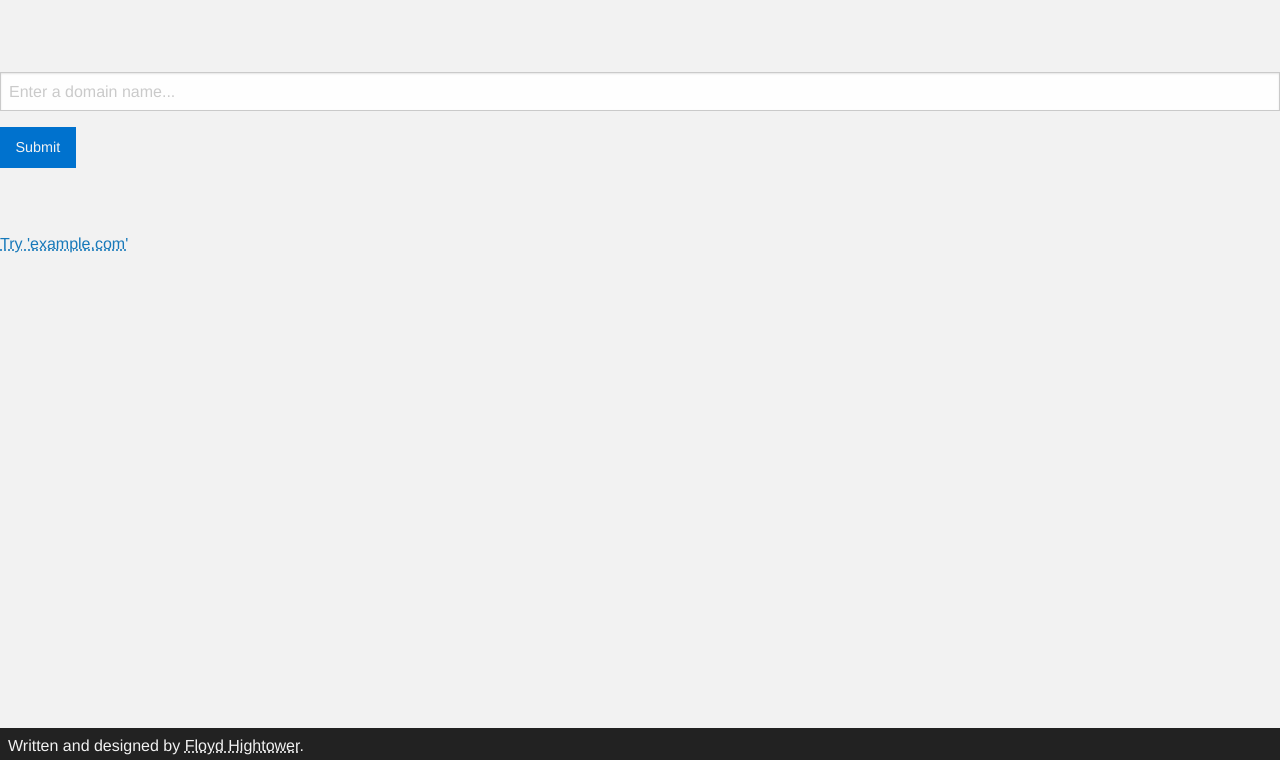
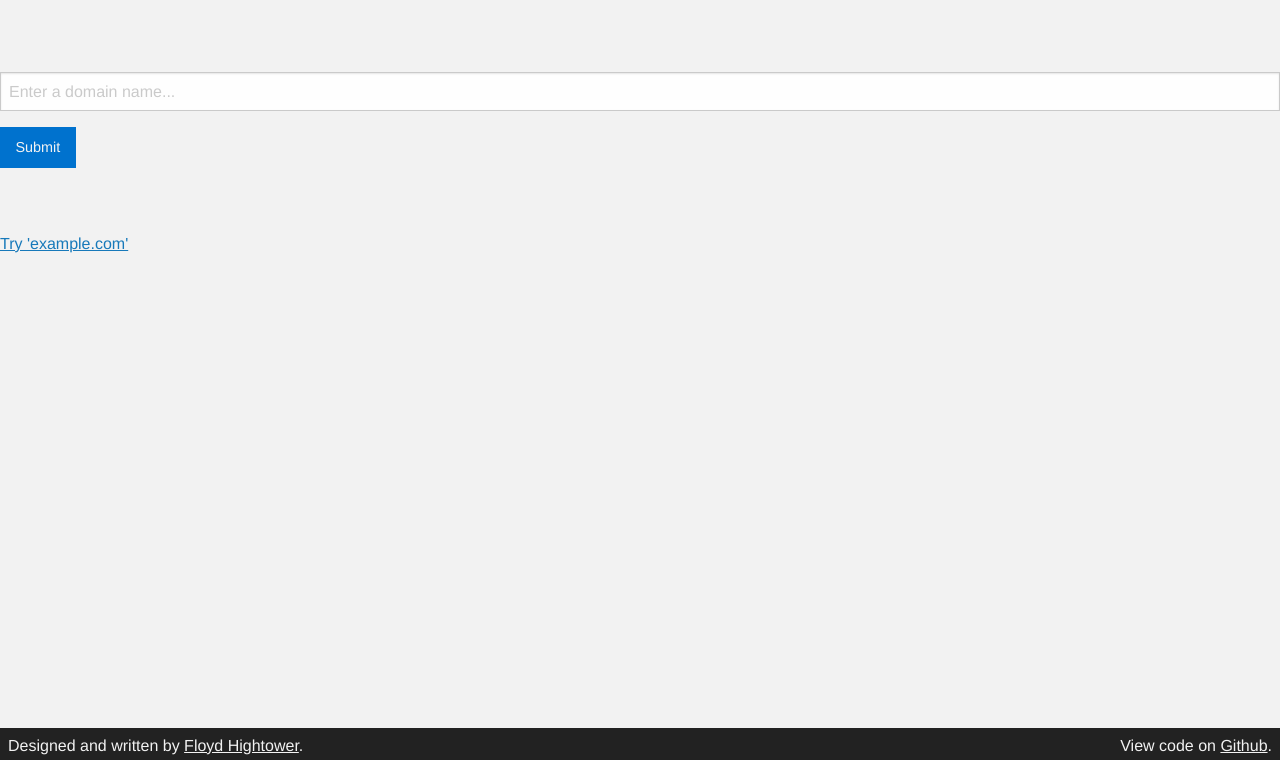
Before and after one commit to fhightower/onemillion-api, a Flask app: page / in a window 1280 px wide. Shown: the part 40-800 px from the top of the page. Run offline with Flask 2, Linux system fonts and the light colour scheme; some libraries are stand-ins or nearby versions.

Commit message:
Improving UI

```diff
--- a/static/onemillion_api.css
+++ b/static/onemillion_api.css
@@ -1,6 +1,6 @@
 a {
     text-decoration: underline;
-    text-decoration-style: dotted;
+    /*text-decoration-style: dotted;*/
 }
 
 .error {
--- a/templates/index.html
+++ b/templates/index.html
@@ -66,8 +66,12 @@
     {% endblock %}
 
     {% block footer %}
-    <div class="large-12 dark" style="position: absolute; left: 0; bottom: 0; height: 2em; width: 100%; padding-top: 0.35em; padding-left: 0.5em;">
-        Written and designed by <a href="https://hightower.space">Floyd Hightower</a>.
+    <div class="large-12 dark" style="position: absolute; left: 0; bottom: 0; height: 2em; width: 100%; padding-top: 0.35em; padding-left: 0.5em; padding-right: 0.5em;">
+        Designed and written by <a href="https://hightower.space">Floyd Hightower</a>.
+
+        <span class="float-right">
+            View code on <a href="https://github.com/fhightower/onemillion-api">Github</a>.
+        </span>
     </div>
     {% endblock %}
 </body>
```
